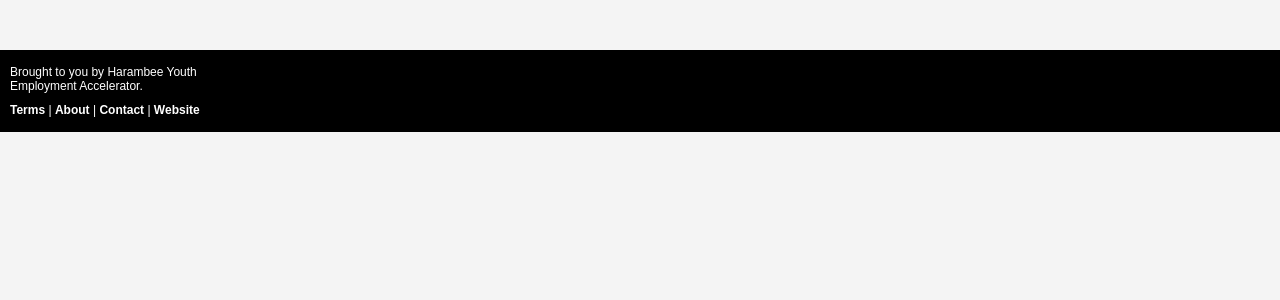
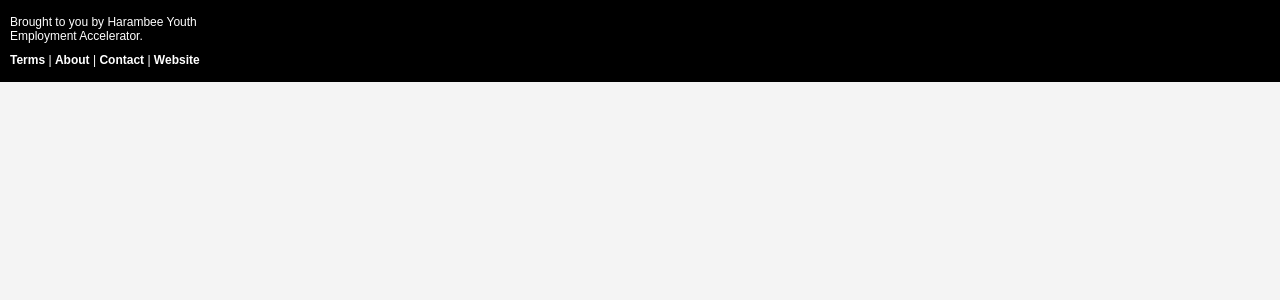
Before and after one commit to praekelt/harambee-mobile, a Django app: template harambee/templates/core/main.html in a window 1280 px wide. Shown: the part 50-350 px from the top of the page. Run offline with Django 3.2, Linux system fonts and the light colour scheme; the template is opened without the code that fills it: most values are stand-ins (such as "Sample title", 1, 10 or a date in 2020); parts of the project's set-up code (start-up, migrations or seed data) failed here and were passed over; some libraries are stand-ins or nearby versions.

Commit message:
Added condition to header title

```diff
--- a/harambee/templates/core/main.html
+++ b/harambee/templates/core/main.html
@@ -81,11 +81,13 @@
                 <span class="menu-link-helper" id="menu-link-helper"><a id="menu-link" class="menu-link" {% if user.id %}href="/menu">MENU{% else %}href="/login">LOG IN{% endif %}</a></span>
             </div>
         </div>
-        <div class="header-title" id="header-title">
-            <p class="large-font white-front {% if header_colour %}{{ header_colour }}{% else %}black-back{% endif %}">
-                {% block header %}{% endblock %}
-            </p>
-        </div>
+        {% if hide == True%}
+            <div class="header-title" id="header-title">
+                <p class="large-font white-front {% if header_colour %}{{ header_colour }}{% else %}black-back{% endif %}">
+                    {% block header %}{% endblock %}
+                </p>
+            </div>
+        {% endif %}
 
         <div id="content">
             {% block content %}{% endblock %}
```
